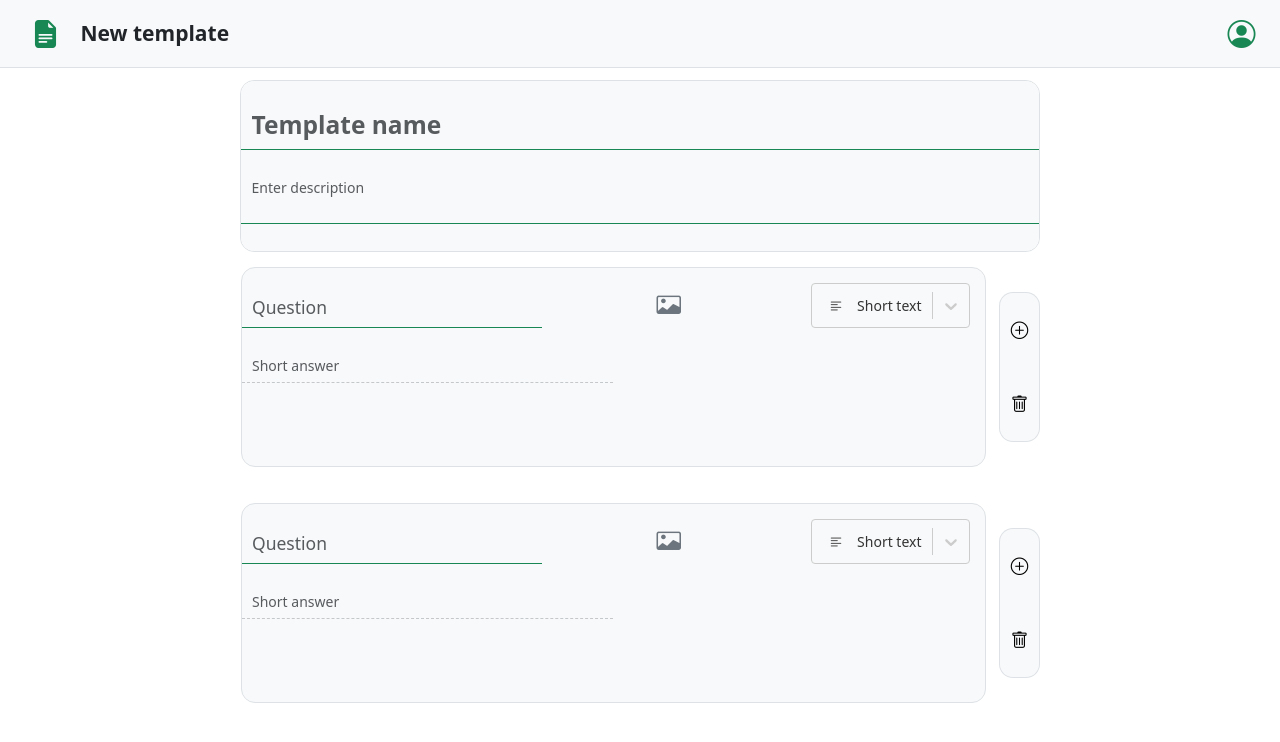
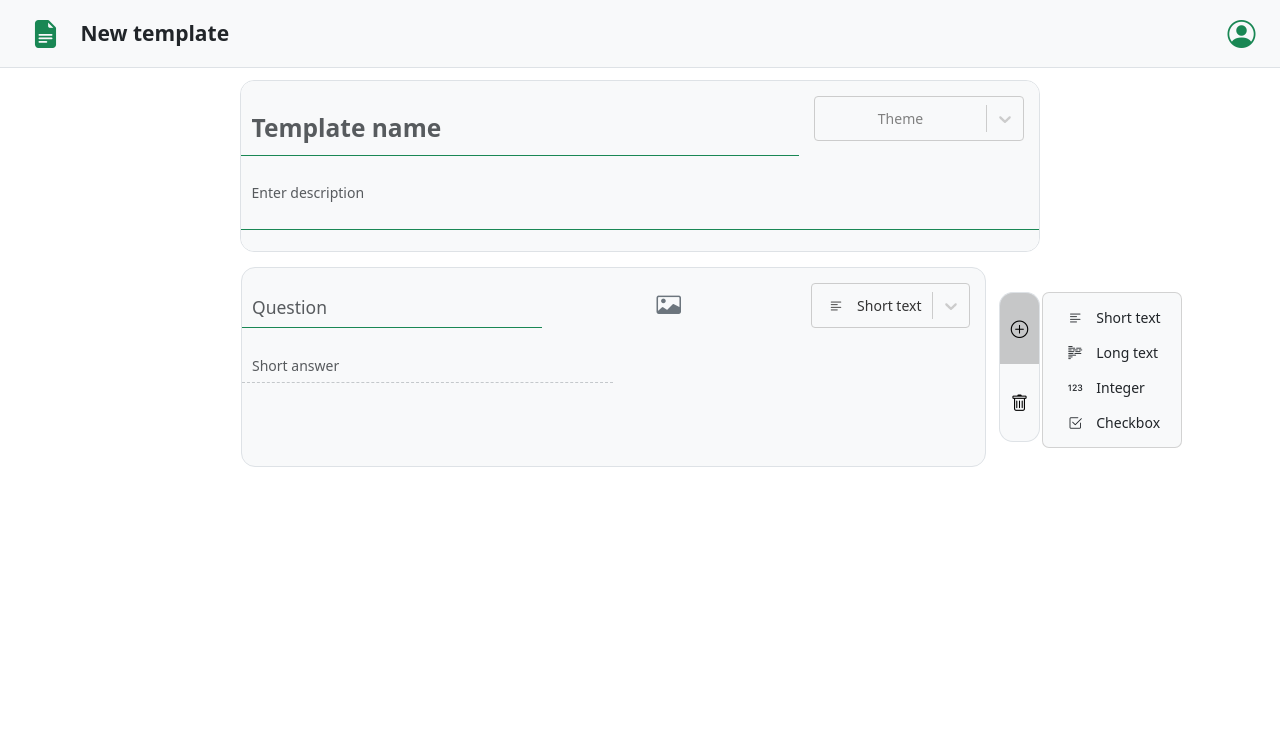
Before and after one commit to thoyoin/course-project, a React (Create React App) app in the folder client/: page /CreateTemplate in a window 1280 px wide. Both pictures are taken after a click on the button 1019 px from the left and 329 px from the top of the page. Shown: the top 742 px of the page. Built offline with nearby package versions, Linux system fonts and the light colour scheme.

Commit message:
upd template

```diff
--- a/client/src/components/CreateTemplate.js
+++ b/client/src/components/CreateTemplate.js
@@ -1,11 +1,13 @@
 import React, { useState, useRef } from 'react'
 import Select from 'react-select';
+import Creatable from 'react-select/creatable';
 
 
 const CreateTemplate = () => {
     const name = localStorage.getItem('name');
     const [description, setDescription] = useState('');
     const [optionError, setOptionError] = useState('');
+    const [typeError, setTypeError] = useState('');
     const [questionImage, setQuestionImage] = useState(null)
     const [newQuestion, setNewQuestion] = useState([
         {
@@ -45,18 +47,20 @@ const CreateTemplate = () => {
             </span>)}
     ];
 
-    const addNewQuestion = () => {
-        setNewQuestion([
-            ...newQuestion,
-            {
-                id: Date.now(),
-                text: '',
-                questionType: 'short text',
-                checkboxOptions: [''],
-                image: null
+    const themes = [
+        {value: 'education',
+            label: 'Education'
+        },
+        {value: 'quiz',
+            label: 'Quiz'
+        },
+        {value: 'game',
+            label: 'Game'
+        },
+        {value: 'poll',
+            label: 'Poll'
         }
-        ]);
-    }
+    ]
 
     return (
         <div>
@@ -91,7 +95,47 @@ const CreateTemplate = () => {
                 <div style={{maxWidth:'800px', minHeight:'170px', marginTop:'80px'}} className='bg-body w-100 text-center border rounded-4 mx-3 d-flex flex-column justify-content-start'>
                     <div style={{maxWidth:'800px', minHeight:'170px'}} className='bg-light w-100 text-center rounded-4'>
                         <div className="mb-3">
+                            <div className='d-flex flex-row'>
                                 <input type="text" style={{outline:'none', boxShadow:'none', maxWidth:'800px'}} className="mt-4 fs-3 fw-bold form-control border-0 border-bottom border-success rounded-0 bg-light" placeholder='Template name'/>
+                                <Creatable
+                                    options={themes}
+                                    isClearable={true}
+                                    placeholder="Theme"
+                                    classNamePrefix="react-select"
+                                    styles={{
+                                        container: (base) => ({
+                                            ...base,
+                                            minWidth: '210px',
+                                            margin:'15px',
+                                        }),
+                                        control: (base, state) => ({
+                                            ...base,
+                                            backgroundColor: '#f8f9fa',
+                                            borderColor: state.isFocused ? '#198754' : '#ccc',
+                                            boxShadow: state.isFocused ? '0 0 1px .2px #198754' : 'none',
+                                            '&:hover': { borderColor: '#198754' },
+                                            minHeight: '45px',
+                                            fontWeight: 'light'
+                                        }),
+                                        menu: (base) => ({
+                                            ...base,
+                                            borderRadius: '8px',
+                                            padding: '5px',
+                                            backdropFilter:'blur(3px)',
+                                            backgroundColor: 'rgba(248, 249, 250, 0.5)'
+                                        }),
+                                        option: (base, state) => ({
+                                            ...base,
+                                            color: 'black',
+                                            padding: '10px',
+                                            marginBottom: '5px',
+                                            borderRadius: '5px',
+                                            backgroundColor: state.isSelected ? 'rgba(210, 211, 212, 0.38)' : state.isFocused ? 'rgba(233, 233, 233, 0.38)' : '',
+                                            cursor: 'pointer',
+                                        }),
+                                    }}
+                                />
+                            </div>
                             <textarea
                                 ref={(el) => {
                                     if (el) {
@@ -192,7 +236,7 @@ const CreateTemplate = () => {
                                             styles={{
                                                 container: (base) => ({
                                                     ...base,
-                                                    maxWidth: '300px',
+                                                    minWidth: '120px',
                                                     margin:'15px',
                                                 }),
                                                 control: (base, state) => ({
@@ -319,12 +363,52 @@ const CreateTemplate = () => {
                                 </div>
                             </div>
                         <div style={{maxWidth:'40px', height:'150px', marginTop:'15px'}} className="w-100 rounded-4 me-3 d-flex flex-column justify-content-center align-items-center">
+                            <div className='btn-group dropend h-100'>
                                 <button
                                     className='btn btn-light rounded-top-4 rounded-bottom-0 h-100 border border-bottom-0'
-                                onClick={addNewQuestion}
+                                    data-bs-toggle='dropdown'
+                                    aria-expanded='false'
                                 >
-                                <i class="bi bi-plus-circle fs-5"></i>
+                                    <i className="bi bi-plus-circle fs-5"></i>
                                 </button>
+                                <ul className='dropdown-menu bg-light rounded-3' style={{backdropFilter:'blur(3px)', backgroundColor: 'rgba(255, 255, 255, 0.5)'}}>
+                                    {items.map((item) => (
+                                        <li key={item.value} className='d-flex justify-content-center align-items-center' style={{height:'35px'}}>
+                                            <button
+                                                className='dropdown-item btn btn-light rounded-3'
+                                                style={{maxWidth:'130px', height:'35px'}}
+                                                type='button'
+                                                onClick={() => {
+                                                    const typeCounts = newQuestion.reduce((acc, q) => {
+                                                        acc[q.questionType] = (acc[q.questionType] || 0) + 1;
+                                                        return acc;
+                                                    }, {});
+                                                    const currentCount = typeCounts[item.value] || 0;
+                                                    if (currentCount >= 4) {
+                                                        setTypeError(`Maximum 4 ${item.value} questions allowed.`);
+                                                        setTimeout(() => {
+                                                            setTypeError('');
+                                                        }, 4000);
+                                                        return;
+                                                    }
+                                                    setNewQuestion([
+                                                        ...newQuestion,
+                                                        {
+                                                            id: Date.now(),
+                                                            text: '',
+                                                            questionType: item.value,
+                                                            checkboxOptions: [''],
+                                                            image: null
+                                                        }
+                                                    ]);
+                                                }}
+                                            >
+                                                {item.label}
+                                            </button>
+                                        </li>
+                                    ))}
+                                </ul>
+                            </div>
                             <button
                                 className='btn btn-light rounded-bottom-4 rounded-top-0 h-100 border border-top-0'
                                 onClick={() => {
@@ -333,12 +417,13 @@ const CreateTemplate = () => {
                                     setNewQuestion(updated)
                                 }}
                             >
-                                <i class="bi bi-trash fs-5"></i>
+                                <i className="bi bi-trash fs-5"></i>
                             </button>
                         </div>
                     </div>
                 </div>
                 ))}
+                {typeError && <div style={{zIndex:'100', bottom:'0', backdropFilter:'blur(3px)', backgroundColor: 'rgba(249, 231, 74, 0.4)'}} className="alert alert-light position-fixed fw-bold" role="alert">{typeError}</div>}
             </div>
         </div>
     )
```
Lines whose indentation alone changed are shown as unchanged.
